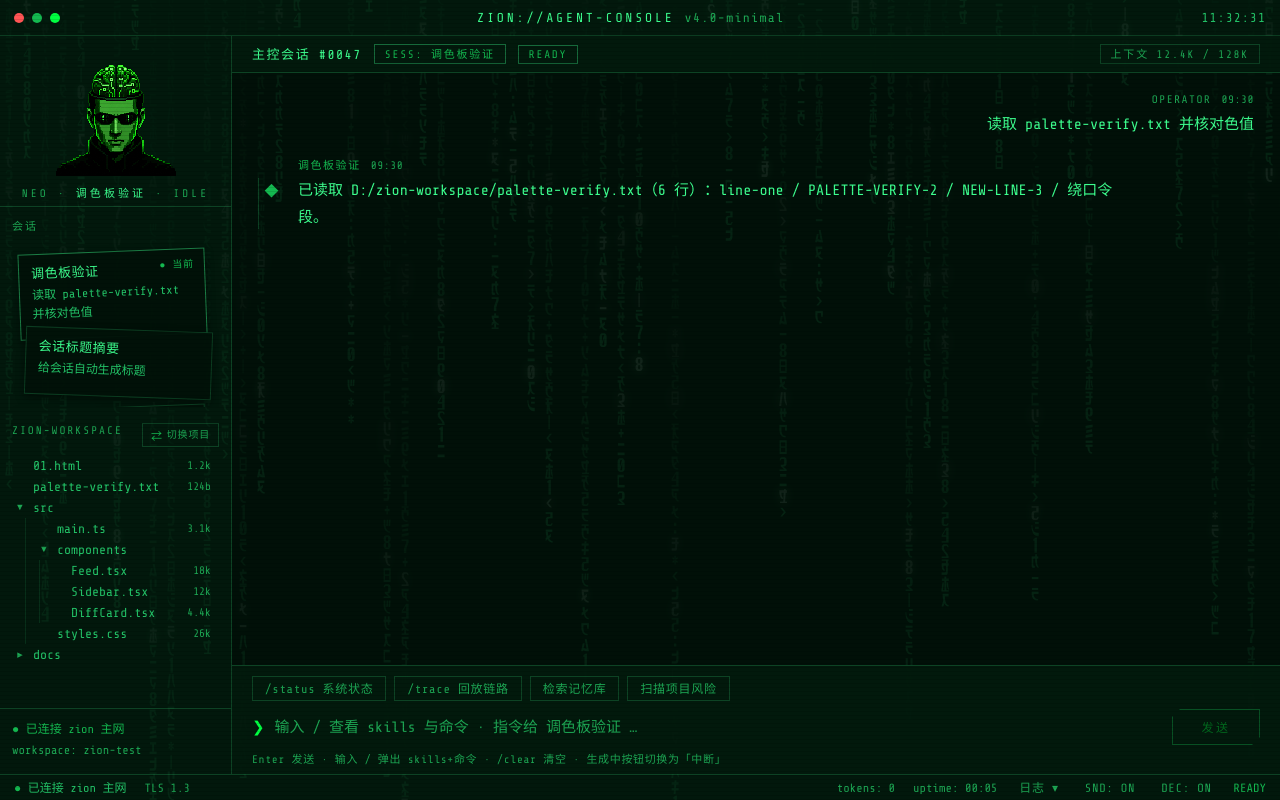
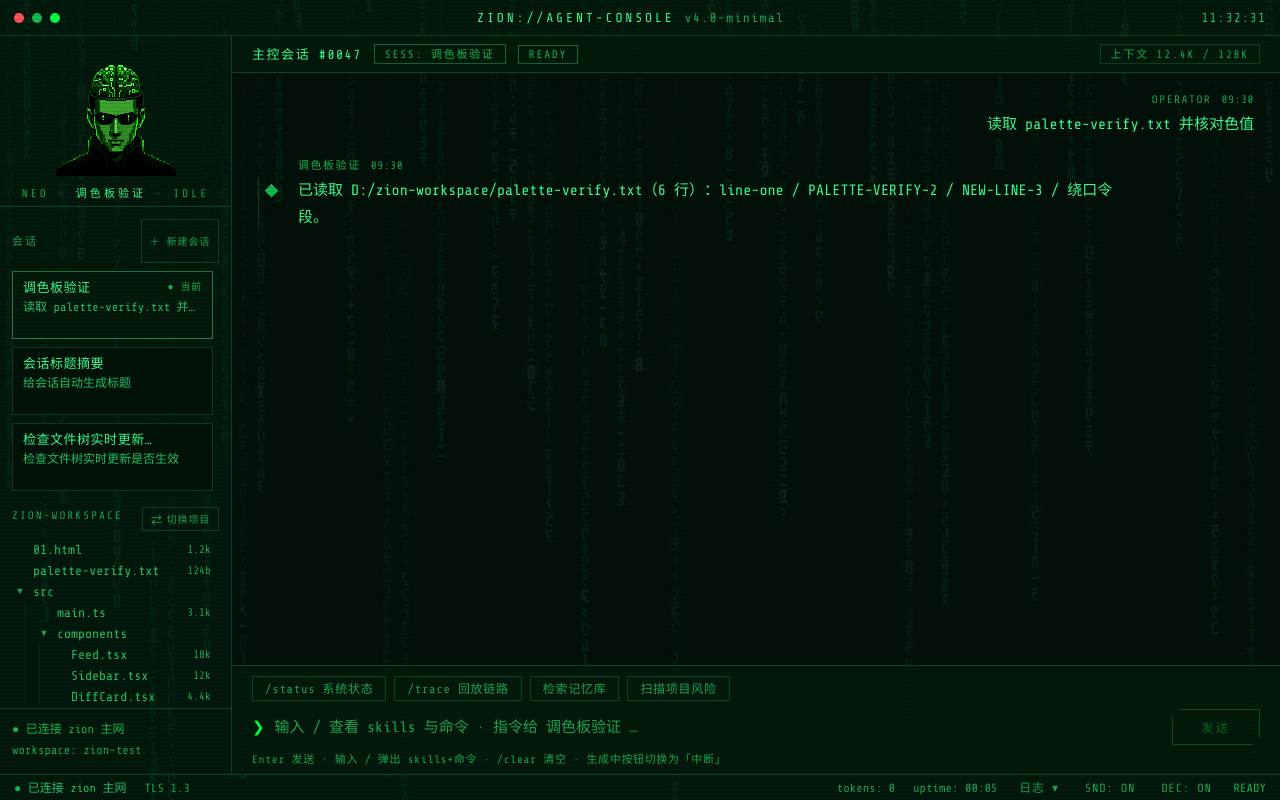
Before and after one commit to elephanttalkheads/pi-martix-ui, a React (Vite) app in the folder src/renderer/: page / in a window 1280 px wide. Built offline with nearby package versions, Linux system fonts and the light colour scheme.

Commit message:
feat: 会话列表改为三槽滚动视窗

```diff
--- a/src/renderer/src/components/Sidebar.tsx
+++ b/src/renderer/src/components/Sidebar.tsx
@@ -77,6 +77,8 @@ export default function Sidebar({ onSelectFile }: { onSelectFile: (path: string)
   const [confirmId, setConfirmId] = useState<string | null>(null);
   const confirmTimer = useRef<ReturnType<typeof setTimeout> | null>(null);
   const deckRef = useRef<HTMLDivElement | null>(null);
+  const wheelEndTimer = useRef<ReturnType<typeof setTimeout> | null>(null);
+  const wheelGestureActive = useRef(false);
 
   // 初始：文件树 + 会话列表；实时监听工作区变化（新建/删除/改名 → 主进程防抖推送）
   useEffect(() => {
@@ -88,14 +90,41 @@ export default function Sidebar({ onSelectFile }: { onSelectFile: (path: string)
     return () => offTree?.();
   }, [setTree, setSessions]);
 
-  // 堆叠卡：测量每卡完整高度 → --h（负 margin 覆盖量 = 完整高 - 露出区 80px）
+  // 会话视窗固定展示 3 个槽位；一次滚轮手势只移动一个槽位，随后由 CSS scroll-snap 对齐。
   useEffect(() => {
     const deck = deckRef.current;
     if (!deck) return;
-    deck.querySelectorAll<HTMLElement>('.scard').forEach((el) => {
-      el.style.setProperty('--h', el.scrollHeight + 2 + 'px');
-    });
-  }, [sessions, currentSessionId]);
+
+    const onWheel = (event: WheelEvent) => {
+      const cards = Array.from(deck.querySelectorAll<HTMLElement>('.scard'));
+      if (cards.length <= 3 || event.deltaY === 0) return;
+
+      event.preventDefault();
+      if (!wheelGestureActive.current) {
+        const current = cards.reduce((nearest, card, index) =>
+          Math.abs(card.offsetTop - deck.scrollTop) < Math.abs(cards[nearest].offsetTop - deck.scrollTop)
+            ? index
+            : nearest, 0);
+        const maxStart = Math.max(0, cards.length - 3);
+        const next = Math.max(0, Math.min(maxStart, current + Math.sign(event.deltaY)));
+        const reduceMotion = window.matchMedia('(prefers-reduced-motion: reduce)').matches;
+        deck.scrollTo({ top: cards[next].offsetTop, behavior: reduceMotion ? 'auto' : 'smooth' });
+        wheelGestureActive.current = true;
+      }
+
+      if (wheelEndTimer.current) clearTimeout(wheelEndTimer.current);
+      wheelEndTimer.current = setTimeout(() => {
+        wheelGestureActive.current = false;
+      }, 140);
+    };
+
+    deck.addEventListener('wheel', onWheel, { passive: false });
+    return () => {
+      deck.removeEventListener('wheel', onWheel);
+      if (wheelEndTimer.current) clearTimeout(wheelEndTimer.current);
+      wheelGestureActive.current = false;
+    };
+  }, [sessions.length]);
 
   const toggleDir = (n: FileNode) => {
     const flip = (nodes: FileNode[]): FileNode[] =>
@@ -198,15 +227,31 @@ export default function Sidebar({ onSelectFile }: { onSelectFile: (path: string)
         </div>
       </div>
 
-      <div className="side-section sessions">
-        <h3>会话</h3>
-        <div className="deck" ref={deckRef}>
+      <div className="side-section sessions" data-od-id="session-section">
+        <div className="session-head">
+          <h3 data-od-id="session-heading">会话</h3>
+          <button
+            className="session-new-btn"
+            data-od-id="session-new"
+            disabled={switching}
+            onClick={() => void newSession()}
+          >
+            ＋ 新建会话
+          </button>
+        </div>
+        <div
+          className="deck"
+          ref={deckRef}
+          aria-label="会话列表，每次显示三个会话"
+          data-od-id="session-list"
+        >
           {sessions.map((s) => {
             const active = s.id === currentSessionId;
             return (
               <div
                 key={s.id}
                 className={`scard${active ? ' active' : ''}`}
+                data-od-id={`session-card-${s.id.replace(/[^a-z0-9]+/gi, '-').toLowerCase()}`}
                 role="button"
                 tabIndex={0}
                 aria-current={active || undefined}
@@ -273,13 +318,10 @@ export default function Sidebar({ onSelectFile }: { onSelectFile: (path: string)
             );
           })}
           {sessions.length === 0 && (
-            <div className="ft-row" style={{ color: 'var(--text-tertiary)' }}>
+            <div className="session-empty">
               （尚无会话）
             </div>
           )}
-          <button className="new-btn" disabled={switching} onClick={() => void newSession()}>
-            ＋ 新建会话
-          </button>
         </div>
       </div>
 
--- a/src/renderer/src/styles.css
+++ b/src/renderer/src/styles.css
@@ -148,33 +148,48 @@ body {
 .core-label b { color: var(--text-primary); font-weight: normal; }
 
 .side-section { padding: 12px 12px 4px; min-height: 0; display: flex; flex-direction: column; }
-.side-section.sessions { flex: 2 1 0; }
+.side-section.sessions { flex: 0 1 clamp(244px, 36vh, 320px); }
 .side-section.projects { flex: 3 1 0; }
 .side-section h3 {
   color: var(--text-tertiary); font-size: 11px; font-weight: normal;
   text-transform: uppercase; letter-spacing: 0.18em;
   margin-bottom: 8px;
 }
-/* ---------- 会话列表：堆叠卡（A 抽屉堆叠 + B 旋转交错，见 ui-demo/session-stack-prototype.html） ----------
-   每卡只露头部（标题 + 2 行摘要），下部被下一张卡以负 margin 盖住（--h = 折叠态完整高度，
-   覆盖量 = h - 80px ≤ 4px（含旋转偏移 ≤3px，共 ≤7px < padding 10px），标题必不被盖）；meta 折叠态零占位；
-   交错旋转（奇 -2.2° / 偶 +2°），hover 拉直 + z 提升 → 完整内容可见 */
-.deck { padding: 10px 10px 4px; position: relative; flex: 1; min-height: 0; overflow-y: auto; }
+/* ---------- 会话列表：3 槽固定视窗 ----------
+   视窗始终恰好容纳 3 个等高槽位；滚动只停在完整槽位，供后续横向培育仓素材按稳定坐标接入。 */
+.session-head {
+  flex: none; display: flex; align-items: center; gap: 8px; margin-bottom: 8px;
+}
+.session-head h3 { flex: 1; min-width: 0; margin-bottom: 0; }
+.session-new-btn {
+  flex: none; min-height: 44px; padding: 3px 8px;
+  background: none; border: 1px solid var(--border); color: var(--text-tertiary);
+  font-family: var(--font); font-size: 10px; letter-spacing: 0.08em; cursor: pointer;
+  transition: color 0.15s, border-color 0.15s, background 0.15s;
+}
+.session-new-btn:hover {
+  color: var(--text-primary); border-color: rgba(61, 255, 143, 0.5); background: rgba(61, 255, 143, 0.06);
+}
+.session-new-btn:disabled { opacity: 0.35; cursor: default; }
+.deck {
+  --session-gap: 8px;
+  position: relative; flex: 1; min-height: 0;
+  display: grid; grid-auto-rows: calc((100% - var(--session-gap) - var(--session-gap)) / 3); gap: var(--session-gap);
+  overflow-y: auto; overscroll-behavior-y: contain; scrollbar-gutter: stable;
+  scroll-snap-type: y mandatory;
+}
 .scard {
   position: relative;
+  min-height: 0; overflow: hidden;
   background: rgba(2, 18, 9, 0.97);
   border: 1px solid var(--border);
-  padding: 10px 12px;
-  margin-bottom: calc(80px - var(--h, 140px));
-  transform-origin: center;
-  box-shadow: 0 3px 8px rgba(0, 0, 0, 0.45);
-  transition: transform 0.25s cubic-bezier(0.22, 1, 0.36, 1), border-color 0.2s, box-shadow 0.2s;
+  padding: 7px 10px;
+  scroll-snap-align: start; scroll-snap-stop: always;
+  transition: border-color 0.15s, background 0.15s;
   cursor: pointer;
 }
-.scard:nth-child(odd) { transform: rotate(-2.2deg) translateX(-3px); }
-.scard:nth-child(even) { transform: rotate(2deg) translateX(3px); }
-.scard:hover { z-index: 10; transform: rotate(0deg) translateX(0) translateY(-4px); border-color: var(--accent-muted); box-shadow: 0 10px 24px rgba(0, 0, 0, 0.5), 0 0 0 1px rgba(61, 255, 143, 0.35); }
-.scard.active { border-color: rgba(61, 255, 143, 0.45); }
+.scard:hover { border-color: var(--accent-muted); background: rgba(4, 26, 13, 0.99); }
+.scard.active { border-color: rgba(61, 255, 143, 0.45); background: rgba(4, 26, 13, 0.99); }
 .scard.active::after { content: '● 当前'; position: absolute; top: 8px; right: 10px; font-size: 10px; color: var(--accent-muted); letter-spacing: 0.08em; }
 .scard .s-title { font-size: 13px; color: var(--text-primary); letter-spacing: 0.04em; white-space: nowrap; overflow: hidden; text-overflow: ellipsis; padding-right: 40px; }
 .scard .s-title-row { min-width: 0; }
@@ -185,24 +200,27 @@ body {
 .scard .s-meta { display: flex; align-items: center; gap: 8px; }
 .scard .s-meta-info { flex: 1; min-width: 0; overflow: hidden; text-overflow: ellipsis; white-space: nowrap; }
 .scard .s-ops { display: inline-flex; gap: 2px; flex: none; opacity: 0; transition: opacity 0.15s; }
-.scard:hover .s-ops { opacity: 1; }
+.scard:hover .s-ops, .scard:focus-visible .s-ops { opacity: 1; }
 .scard .s-op {
   background: none; border: 1px solid transparent; color: var(--text-tertiary); cursor: pointer;
   font-family: var(--font); font-size: 10px; line-height: 1; padding: 2px 4px; letter-spacing: 0.06em;
 }
 .scard .s-op:hover { color: var(--text-primary); border-color: var(--border); }
 .scard .s-op.danger { color: var(--danger); border-color: rgba(255, 85, 85, 0.4); }
-.scard .s-summary { font-size: 12px; color: var(--text-secondary); line-height: 1.55; margin-top: 4px; display: -webkit-box; -webkit-line-clamp: 2; -webkit-box-orient: vertical; overflow: hidden; }
-.scard:hover .s-summary { -webkit-line-clamp: unset; display: block; }
+.scard .s-summary { font-size: 12px; color: var(--text-secondary); line-height: 1.45; margin-top: 3px; white-space: nowrap; overflow: hidden; text-overflow: ellipsis; }
 .scard .s-meta {
-  font-size: 11px; color: var(--text-tertiary); margin-top: 6px; letter-spacing: 0.06em;
-  max-height: 0; overflow: hidden; opacity: 0;
-  transition: max-height 0.25s ease-out, opacity 0.2s;
+  position: absolute; left: 10px; right: 10px; bottom: 5px;
+  min-height: 18px; padding-top: 2px;
+  font-size: 10px; color: var(--text-tertiary); letter-spacing: 0.04em;
+  overflow: hidden; opacity: 0; background: rgba(2, 18, 9, 0.96);
+  transition: opacity 0.15s;
 }
-.scard:hover .s-meta { max-height: 30px; opacity: 1; }
-.deck .new-btn { margin-top: 14px; width: 100%; background: none; border: 1px solid var(--border); color: var(--text-tertiary); font-family: var(--font); font-size: 12px; padding: 6px 0; cursor: pointer; letter-spacing: 0.1em; }
-.deck .new-btn:hover { color: var(--text-primary); border-color: rgba(61, 255, 143, 0.4); }
-.deck .new-btn:disabled { opacity: 0.35; cursor: default; }
+.scard:hover .s-meta, .scard:focus-visible .s-meta { opacity: 1; }
+.session-empty {
+  display: grid; place-items: center; min-height: 0;
+  color: var(--text-tertiary); font-size: 12px; letter-spacing: 0.06em;
+  border: 1px dashed var(--border); scroll-snap-align: start;
+}
 
 /* ---------- 文件树（纯结构，无脉冲装饰） ---------- */
 #file-tree { font-size: 13px; padding-bottom: 6px; flex: 1; min-height: 0; overflow-y: auto; }
```
